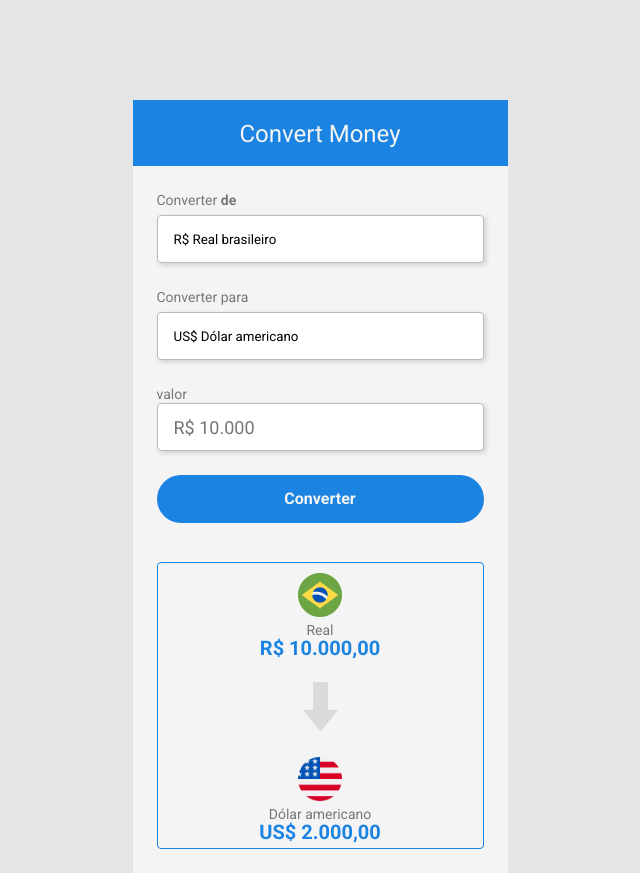
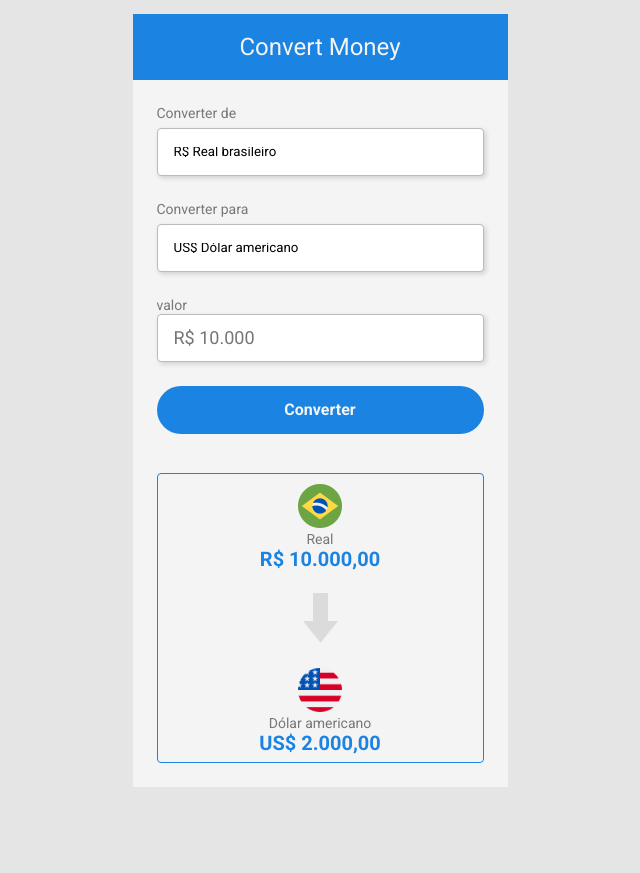
Before and after one commit to alexmiranda18/conversor-moedas, a plain HTML site: page index.html in a window 1280 px wide. Shown: the whole page, without its empty margins (320-960 px from the left). After the commit the page ends 800 px from the top, so only its background shows below. Drawn offline with Linux system fonts and the light colour scheme.

Commit message:
included display flex

```diff
--- a/styles.css
+++ b/styles.css
@@ -4,33 +4,38 @@
     box-sizing: border-box;
     font-family: 'Roboto', sans-serif;
     font-style: normal;
+    font-weight: normal;
+    line-height: 10px;
 }
 
 body {
+    display: flex;
+    justify-content: center;
+    align-items: center;
+    height: 100vh;
     background: #E5E5E5;
 }
 
 .container {
     width: 375px;
     background-color: #F4F4F4;
-    margin: 0 auto;
-    margin-top: 100px;
+
 }
 
 header {
+    display: flex;
+    height: 66px;
+    justify-content: center;
+    align-items: center;
     background: #1B83E2;
 }
 
 h1 {
-    font-family: 'Roboto';
-    font-weight: 400;
+
     font-size: 24px;
-    line-height: 18px;
     color: #F4F4F4;
-    height: 66px;
-    text-align: center;
-    padding-top: 25px;
 }
+
 
 main {
     padding: 24px;
@@ -86,7 +91,6 @@ button {
     border: none;
     margin-top: 24px;
     margin-bottom: 39px;
-
 }
 
 button:hover {
@@ -98,17 +102,21 @@ button:active {
 }
 
 section {
-    width: 327px;
-    height: 287px;
-    left: 24px;
-    top: 458px;
     border: 1px solid #1B83E2;
     border-radius: 4px;
+    display: flex;
+    justify-content: center;
+    align-items: center;
+    gap: 15px;
+    flex-direction: column;
 }
 
 .section-container {
-    text-align: center;
     padding: 10px;
+    display: flex;
+    flex-direction: column;
+    align-items: center;
+    gap: 2px;
 }
 
 .section-name {
@@ -124,15 +132,12 @@ section {
     line-height: 18px;
     color: #1B83E2;
 }
-.section-arrow {
-    margin: 15px auto;
-    display: block;
+
+
+
+@media screen and (max-width: 420px) {
+    body {
+        height: auto;
+    }
+
 }
-@media screen and (max-width: 420px){
-    .container {
-        display: contents;
-    }
-   section {
-    margin: auto;
-   }
-}
```
